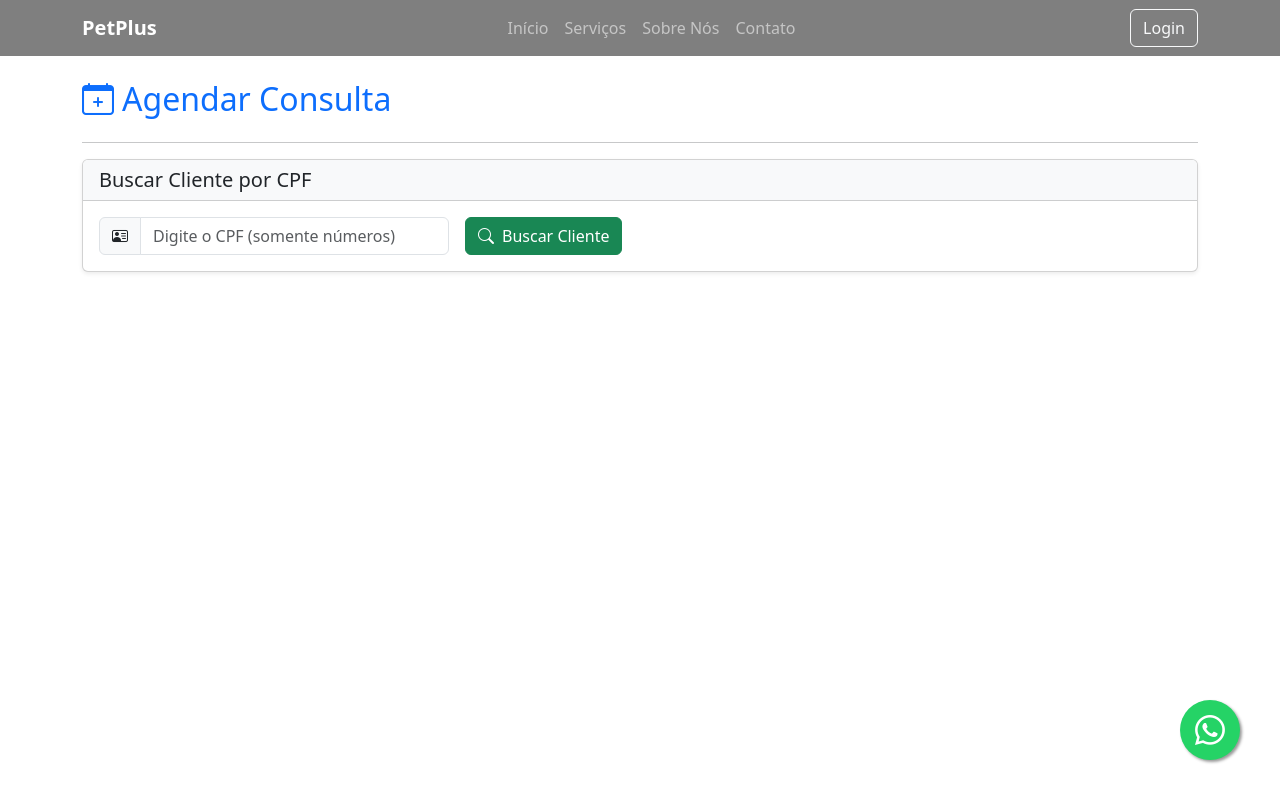
After one commit to Thomas5109/My-PetPlus-Repository, a Django app: page /agendar_consulta/ in a window 1280 px wide. The commit adds this page. Run offline with Django 5.2, Linux system fonts and the light colour scheme.

Commit message:
Pagina de busca do Cliente pelo Cpf e cadastro Pet
foi criador a front da pagina de busca do Cliente pelo Cpf, mas ainda falta criar a pagina do novo pet

```diff
--- a/clinic_vet/core/urls.py
+++ b/clinic_vet/core/urls.py
@@ -3,6 +3,6 @@ from . import views
 
 urlpatterns = [
     path('animais/', views.lista_animais, name='lista_animais'),#acesso da Recepcionista
-    path('agendar_consulta/', views.agendar_consulta, name='agendar_consulta'), #acesso do ADM(EDIT -- Vai na parte da views)
+    path('agendar_consulta/', views.agendar_consulta, name='agendar_consulta'),
     path('consultas/', views.lista_consultas, name='lista_consultas'),#acesso da Recepcionista
 ]
--- a/clinic_vet/core/views.py
+++ b/clinic_vet/core/views.py
@@ -1,45 +1,75 @@
 from django.shortcuts import render, redirect
 from django.contrib import messages
+from django.db.models import Q
 from .models import Animal, Consulta, Cliente
 from .forms import ConsultaForm
 
-# essa parte toda é da Recepcionista
+
+# =================================================================
+# VIEWS PARA RECEPCIONISTA
+# =================================================================
+
 def lista_animais(request):
+    """
+    Exibe uma lista de todos os animais cadastrados no sistema.
+    """
     animais = Animal.objects.all()
     return render(request, 'Recepcionista/lista_animais.html', {'animais': animais})
 
+
 def lista_consultas(request):
+    """
+    Exibe uma lista de todas as consultas, ordenadas da mais recente para a mais antiga.
+    """
     consultas = Consulta.objects.all().order_by('-data')
     return render(request, 'Recepcionista/lista_consultas.html', {'consultas': consultas})
 
-#----------------------------------
-#essa parte toda é do administrador
-# EDIT: ERREi fui mlk, esse trem ate agr n foi usado pra nada, literalmente se tu apagar nem diferenca faz (so de erro de sintaxe),
-# pelo que entendi isso era pra ser a parte onde a recepcionista cadastra, o ADM tem aquele admin.site.register(----)
-# que basicamente deixa ele pronto, toda aquela interface do ADM é literalmente feita so do admin.site.register(----),
-# so com aquela linha o adm tem poder de alterar/remover qualquer coisa do codigo XD, resumindo o agendar consulta ta totalmente inutilizado
-# ja que a recepcionista nao tem essa permissao e o ADM literalmente so precisa de uma linha de codigo para ter uma interface completa
-# XDD
-
 
 def agendar_consulta(request):
+    """
+    View para agendamento de novas consultas.
+    Permite buscar um cliente por CPF (com ou sem pontuação) e salvar a consulta.
+    """
+
     cliente = None
     animais = None
     form = ConsultaForm()
 
     if request.method == 'POST':
-        # Botão buscar cliente
-        if "buscar" in request.POST:
-            cpf = request.POST.get("cpf")
-            cliente = Cliente.objects.filter(cpf=cpf).first()  # evita erro de múltiplos
-            if cliente:
-                animais = cliente.animal_set.all()  # pegar os animais do cliente
+
+        # ------------------------------------------------------------
+        # BOTÃO "BUSCAR CLIENTE"
+        # ------------------------------------------------------------
+        if 'buscar' in request.POST:
+            cpf_digitado = request.POST.get('cpf', '').strip()
+            cpf_limpo = ''.join(filter(str.isdigit, cpf_digitado))  # remove pontos e traços
+            print("DEBUG: CPF digitado:", cpf_digitado)
+            print("DEBUG: CPF limpo:", cpf_limpo)
+
+            if len(cpf_limpo) != 11:
+                messages.error(request, "CPF inválido. Digite os 11 dígitos numéricos.")
             else:
-                messages.error(request, "Cliente não encontrado.")
+                # Busca o cliente, mesmo que CPF esteja com pontuação
+                cliente = Cliente.objects.filter(
+                    Q(cpf=cpf_limpo) | Q(cpf__icontains=cpf_limpo)
+                ).first()
 
-        # Botão salvar consulta
-        elif "salvar" in request.POST:
+                if cliente:
+                    # Tenta buscar os pets associados
+                    try:
+                        animais = cliente.animal_set.all()  # use cliente.animais.all() se tiver related_name
+                    except Exception:
+                        animais = None
+                    messages.success(request, f"Cliente {cliente.nome} encontrado com sucesso!")
+                else:
+                    messages.error(request, f"Nenhum cliente encontrado com o CPF {cpf_limpo}.")
+
+        # ------------------------------------------------------------
+        # BOTÃO "SALVAR CONSULTA"
+        # ------------------------------------------------------------
+        elif 'salvar' in request.POST:
             form = ConsultaForm(request.POST)
+
             if form.is_valid():
                 form.save()
                 messages.success(request, 'Consulta agendada com sucesso!')
@@ -47,8 +77,20 @@ def agendar_consulta(request):
             else:
                 messages.error(request, 'Erro ao agendar a consulta. Verifique os dados.')
 
-    return render(request, 'Administrador/agendar_consulta.html', {
+                # Recupera o cliente atual (CPF vindo de campo oculto)
+                cpf_cliente = request.POST.get('cpf_cliente_atual')
+                if cpf_cliente:
+                    cliente = Cliente.objects.filter(
+                        Q(cpf=cpf_cliente) | Q(cpf__icontains=cpf_cliente)
+                    ).first()
+                    if cliente:
+                        try:
+                            animais = cliente.animal_set.all()
+                        except Exception:
+                            animais = None
+
+    return render(request, 'Recepcionista/agendar_consulta.html', {
         'form': form,
         'cliente': cliente,
-        'animais': animais
+        'animais': animais,
     })
--- /dev/null
+++ b/clinic_vet/templates/Recepcionista/agendar_consulta.html
@@ -0,0 +1,135 @@
+{% extends "base.html" %}
+
+{% block content %}
+<div class="container py-4">
+    <h2 class="mb-4 text-primary"><i class="bi bi-calendar-plus me-2"></i>Agendar Consulta</h2>
+    <hr>
+
+    <!-- ====== BLOCO DE BUSCA DO CLIENTE ====== -->
+    <div class="card shadow-sm mb-5">
+        <div class="card-header bg-light">
+            <h5 class="mb-0">Buscar Cliente por CPF</h5>
+        </div>
+        <div class="card-body">
+            <form class="row g-3 align-items-end" method="post" id="buscar-cliente-form">
+                {% csrf_token %}
+                <div class="col-md-5 col-lg-4">
+                    <label for="cpfInput" class="form-label visually-hidden">CPF do Cliente</label>
+                    <div class="input-group">
+                        <span class="input-group-text"><i class="bi bi-person-vcard"></i></span>
+                        <input
+                            type="text"
+                            class="form-control"
+                            id="cpfInput"
+                            name="cpf"
+                            placeholder="Digite o CPF (somente números)"
+                            aria-label="CPF do Cliente"
+                            maxlength="14"
+                            required
+                        >
+                    </div>
+                </div>
+                <div class="col-auto">
+                    <button type="submit" name="buscar" class="btn btn-success d-flex align-items-center">
+                        <i class="bi bi-search me-2"></i> Buscar Cliente
+                    </button>
+                </div>
+            </form>
+        </div>
+    </div>
+
+    {% if cliente %}
+        <!-- ====== DADOS DO CLIENTE ====== -->
+        <div class="card shadow mb-5 border-primary">
+            <div class="card-header bg-primary text-white d-flex justify-content-between align-items-center">
+                <h5 class="mb-0"><i class="bi bi-person-check me-2"></i> Cliente Encontrado</h5>
+                <span class="badge bg-light text-primary">CPF: {{ cliente.cpf }}</span>
+            </div>
+            <div class="card-body">
+                <div class="row">
+                    <div class="col-md-6 mb-3">
+                        <p class="mb-1"><strong><i class="bi bi-person me-2"></i> Nome:</strong> {{ cliente.nome }}</p>
+                        <p class="mb-1"><strong><i class="bi bi-envelope me-2"></i> Email:</strong> {{ cliente.email }}</p>
+                    </div>
+                    <div class="col-md-6 mb-3">
+                        <p class="mb-1"><strong><i class="bi bi-phone me-2"></i> Telefone:</strong> {{ cliente.telefone }}</p>
+                        <p class="mb-1"><strong><i class="bi bi-house me-2"></i> Endereço:</strong> {{ cliente.endereco }}</p>
+                    </div>
+                </div>
+            </div>
+        </div>
+
+        <!-- ====== LISTA DE ANIMAIS ====== -->
+        <div class="d-flex justify-content-between align-items-center mb-3">
+            <h4 class="mb-0 text-secondary"><i class="bi bi-heart me-2"></i> Pets Cadastrados</h4>
+            <a href="#" class="btn btn-warning btn-sm d-flex align-items-center">
+                <i class="bi bi-plus-circle me-2"></i> Adicionar Novo Pet
+            </a>
+        </div>
+
+        {% if animais %}
+            <ul class="list-group mb-5">
+                {% for animal in animais %}
+                    <li class="list-group-item d-flex justify-content-between align-items-center">
+                        <div>
+                            <strong><i class="bi bi-paw me-2"></i> {{ animal.nome }}</strong>
+                            <span class="badge bg-secondary ms-2">{{ animal.raca }}</span>
+                        </div>
+                        <button type="button" class="btn btn-info btn-sm d-flex align-items-center" data-animal-id="{{ animal.id }}">
+                            <i class="bi bi-hand-index-thumb me-2"></i> Selecionar para Consulta
+                        </button>
+                    </li>
+                {% endfor %}
+            </ul>
+        {% else %}
+            <div class="alert alert-info mb-5" role="alert">
+                <i class="bi bi-info-circle me-2"></i> Nenhum pet cadastrado para este cliente. Por favor, adicione um novo pet.
+            </div>
+        {% endif %}
+        <hr class="my-4">
+
+        <!-- ====== FORMULÁRIO DE CONSULTA ====== -->
+        <div class="card shadow-lg">
+            <div class="card-header bg-success text-white">
+                <h4 class="mb-0"><i class="bi bi-calendar-check me-2"></i> Detalhes da Consulta</h4>
+            </div>
+            <div class="card-body">
+                <form method="POST" id="salvar-consulta-form">
+                    {% csrf_token %}
+                    {{ form.as_p }}
+
+                    <input type="hidden" name="cpf_cliente_atual" value="{{ cliente.cpf }}">
+
+                    <button type="submit" name="salvar" class="btn btn-primary btn-lg mt-3 d-flex align-items-center">
+                        <i class="bi bi-check-circle me-2"></i> Agendar Consulta
+                    </button>
+                </form>
+            </div>
+        </div>
+    {% endif %}
+</div>
+
+<!-- ====== SCRIPT DE CPF ====== -->
+<script>
+document.addEventListener('DOMContentLoaded', function() {
+    const cpfInput = document.getElementById('cpfInput');
+    const buscarForm = document.getElementById('buscar-cliente-form');
+
+    if (cpfInput && buscarForm) {
+        cpfInput.addEventListener('input', function(e) {
+            let value = e.target.value.replace(/\D/g, '');
+            if (value.length <= 11) {
+                value = value.replace(/(\d{3})(\d)/, '$1.$2');
+                value = value.replace(/(\d{3})(\d)/, '$1.$2');
+                value = value.replace(/(\d{3})(\d{1,2})$/, '$1-$2');
+            }
+            e.target.value = value;
+        });
+
+        buscarForm.addEventListener('submit', function() {
+            cpfInput.value = cpfInput.value.replace(/\D/g, '');
+        });
+    }
+});
+</script>
+{% endblock content %}
--- a/clinic_vet/templates/website/home.html
+++ b/clinic_vet/templates/website/home.html
@@ -4,7 +4,7 @@
 <div class="hero-section text-center">
     <h1 class="display-4">Cuidando de quem te faz feliz</h1>
     <p class="lead my-4">Agendamento de consultas e acompanhamento completo para o seu pet com a facilidade que você merece.</p>
-    <a class="btn btn-warning btn-lg fw-bold" href="#" role="button">Agende uma Consulta</a>
+    <a class="btn btn-warning btn-lg fw-bold" href="{% url 'agendar_consulta' %}" role="button">Agende uma Consulta</a>
 </div>
 
 <div class="container text-center my-5 py-5">
```
Also changed, not shown: clinic_vet/db.sqlite3.
